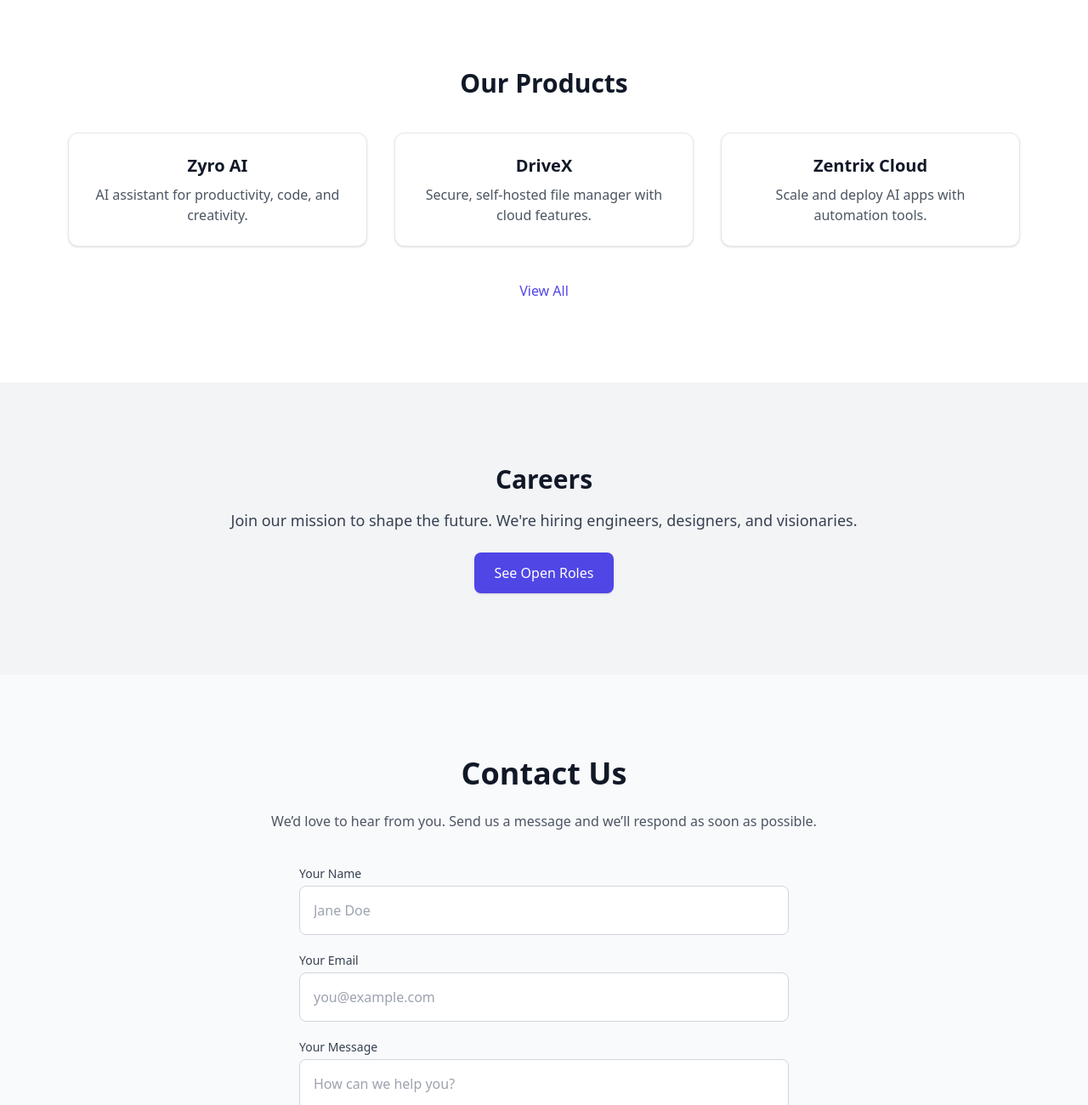
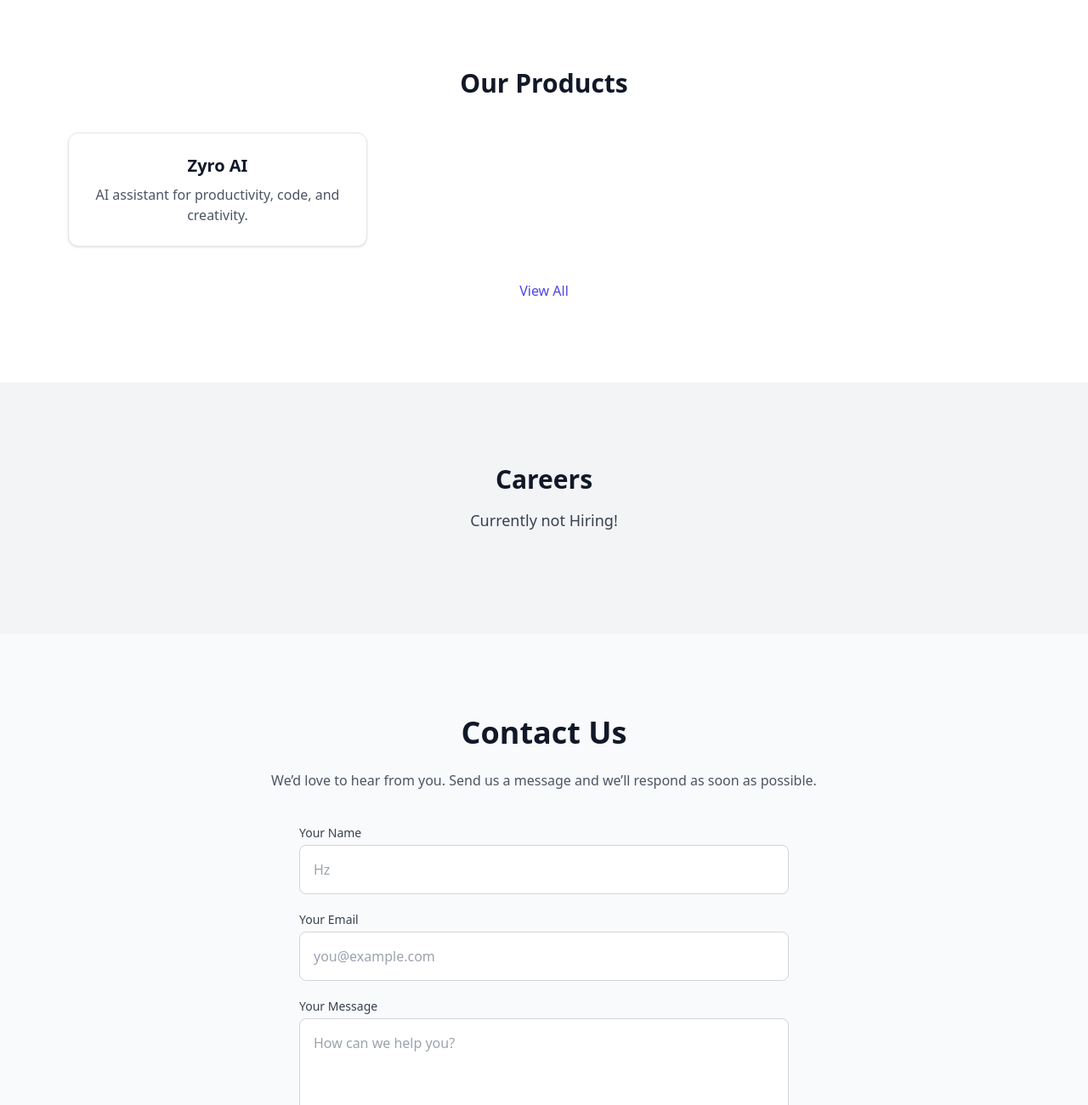
Before and after one commit to zentrixdev/Zentrix, a plain HTML site: page index.html in a window 1280 px wide. Shown: the part 724-2024 px from the top of the page at 85% size. Drawn offline with nearby package versions, Linux system fonts and the light colour scheme.

Commit message:
Update index.html

```diff
--- a/index.html
+++ b/index.html
@@ -10,16 +10,16 @@
     <meta name="robots" content="index, follow" />
 
     <meta property="og:type" content="website" />
-    <meta property="og:url" content="#" />
+    <meta property="og:url" content="https://zentrixdev.github.io/Zentrix/" />
     <meta property="og:title" content="Zentrix - Innovate with AI and Web Tech" />
     <meta property="og:description" content="Zentrix is an AI-driven startup creating next-gen tools for businesses and creators." />
-    <meta property="og:image" content="https://zentrix.com/og-image.png" />
+    <meta property="og:image" content="#" />
 
     <meta name="twitter:card" content="summary_large_image" />
-    <meta name="twitter:url" content="#" />
+    <meta name="twitter:url" content="https://zentrixdev.github.io/Zentrix/" />
     <meta name="twitter:title" content="Zentrix - Innovate with AI and Web Tech" />
     <meta name="twitter:description" content="Zentrix is an AI-driven startup creating next-gen tools for businesses and creators." />
-    <meta name="twitter:image" content="https://zentrix.com/og-image.png" />
+    <meta name="twitter:image" content="#" />
 
     <title>Zentrix</title>
 
@@ -117,7 +117,7 @@
                         AI assistant for productivity, code, and creativity.
                     </p>
                 </div>
-                <div class="p-6 bg-white dark:bg-gray-800 rounded-xl shadow border dark:border-gray-700 transition hover:scale-105">
+                <!--<div class="p-6 bg-white dark:bg-gray-800 rounded-xl shadow border dark:border-gray-700 transition hover:scale-105">
                     <h4 class="text-xl font-semibold mb-2">DriveX</h4>
                     <p class="text-gray-600 dark:text-gray-400">
                         Secure, self-hosted file manager with cloud features.
@@ -128,7 +128,7 @@
                     <p class="text-gray-600 dark:text-gray-400">
                         Scale and deploy AI apps with automation tools.
                     </p>
-                </div>
+                </div>-->
             </div>
 
             <!-- View All Projects Button -->
@@ -147,13 +147,13 @@
         <div class="max-w-5xl mx-auto px-4 text-center">
             <h3 class="text-3xl font-bold mb-4">Careers</h3>
             <p class="text-lg text-gray-700 dark:text-gray-300 mb-6">
-                Join our mission to shape the future. We're hiring engineers, designers, and visionaries.
+                Currently not Hiring!
             </p>
-            <a href="mailto:zentrixworks@gmail.com
+            <!--<a href="mailto:zentrixworks@gmail.com
 ?subject=Job Inquiry&body=Hi, I'm interested in your open roles."
    class="inline-block px-6 py-3 bg-indigo-600 text-white rounded-lg shadow hover:bg-indigo-700 transition">
    See Open Roles
-</a>
+</a>-->
  </div>
     </section>
 
@@ -169,7 +169,7 @@
 
       <div>
         <label for="name" class="block text-sm font-medium text-gray-700 dark:text-gray-300 mb-1">Your Name</label>
-        <input id="name" type="text" placeholder="Jane Doe" required
+        <input id="name" type="text" placeholder="Hz" required
                class="w-full p-4 rounded-lg border border-gray-300 dark:border-gray-700
                       bg-white dark:bg-gray-800 text-gray-900 dark:text-white
                       focus:outline-none focus:ring-2 focus:ring-indigo-500 focus:border-indigo-500 transition" />
```
